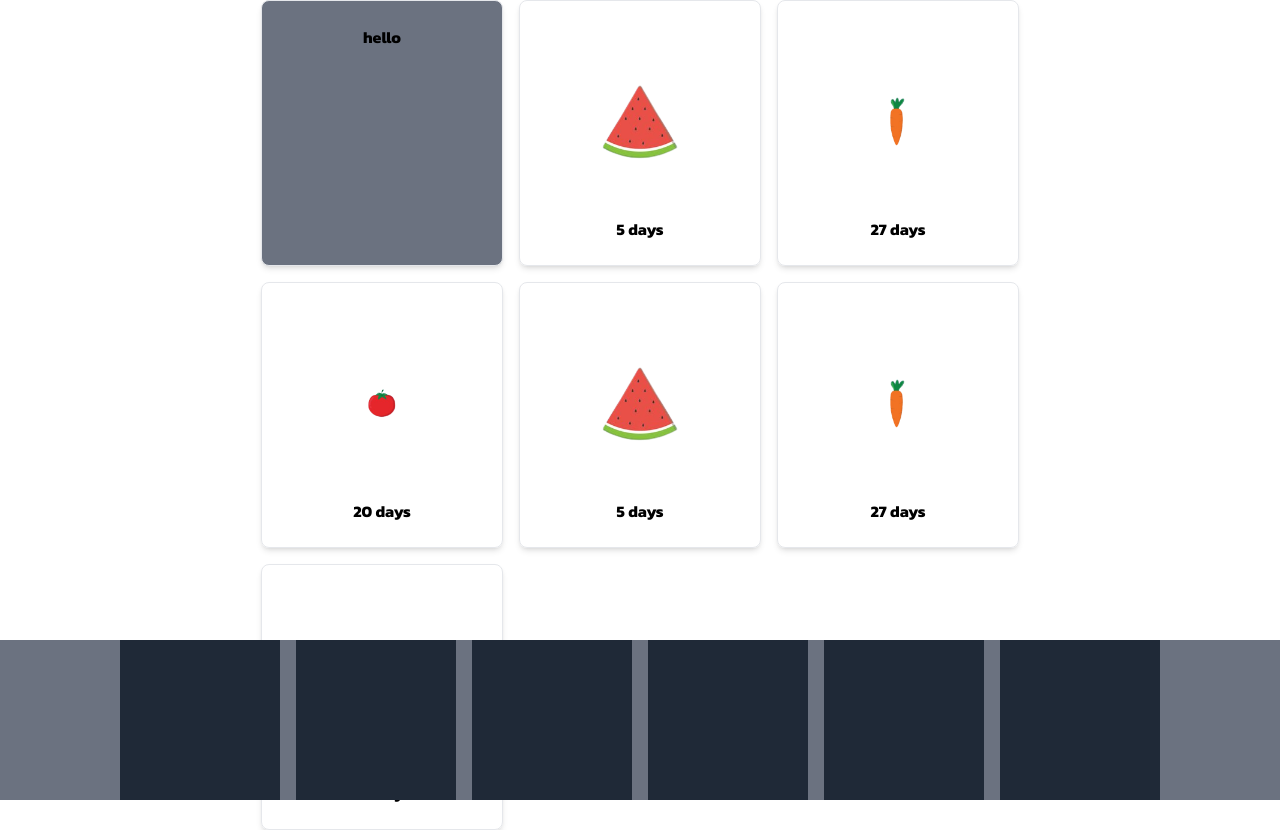
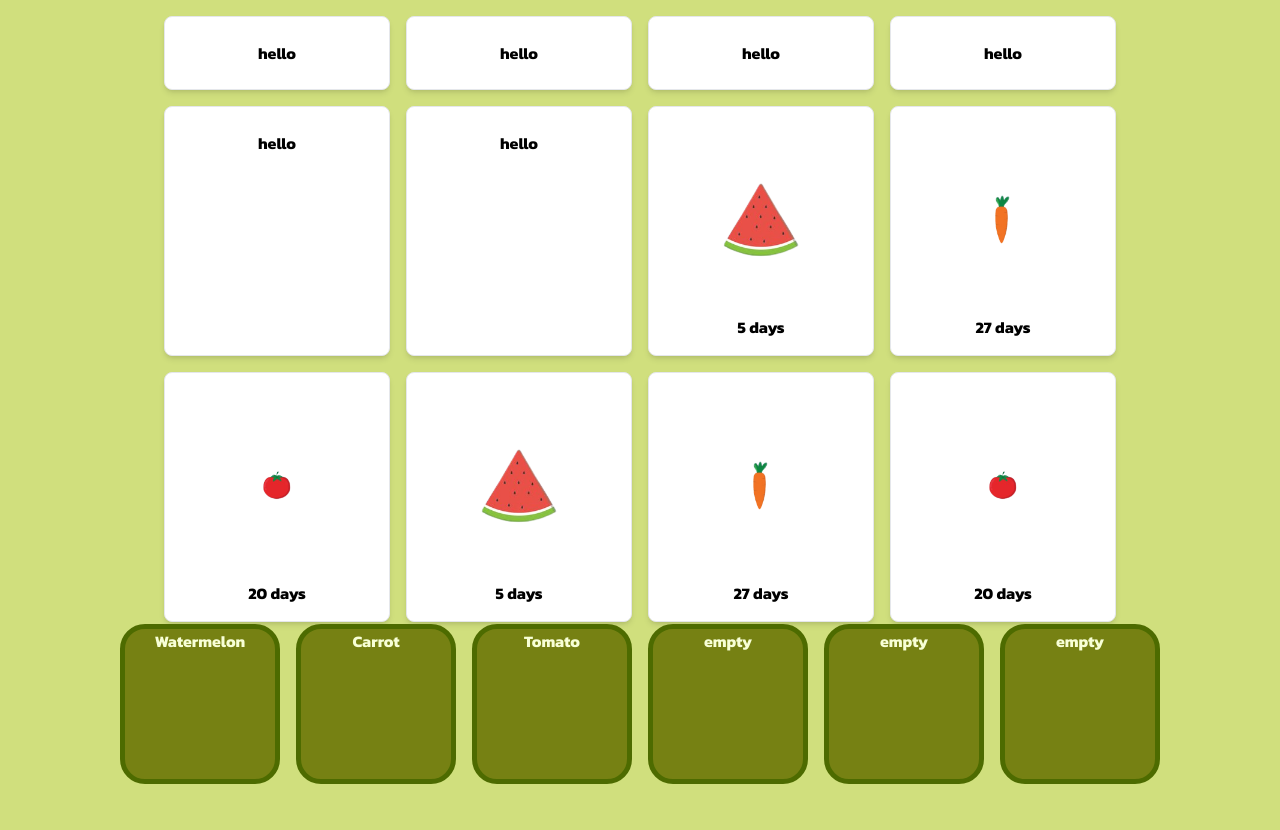
Before and after one commit to Yazeed-Idris/react-farm, a React (Create React App) app: page / in a window 1280 px wide. Built offline with nearby package versions, Linux system fonts and the light colour scheme.

Commit message:
- Colors are so much better now

```diff
--- a/src/App.js
+++ b/src/App.js
@@ -4,6 +4,21 @@ import {Hotbar} from "./components/Hotbar/Hotbar";
 import React from "react";
 
 const plants = [
+    {
+
+    },
+    {
+
+    },
+    {
+
+    },
+    {
+
+    },
+    {
+
+    },
     {
 
     },
@@ -67,10 +82,10 @@ export class App extends React.Component {
 
     render() {
         const crops = this.state.plants.map((plant, index) => {
-            return <div><PlantPot plant={plant} key={index}/></div>
+            return <div className={'col-span-1'}><PlantPot plant={plant} key={index}/></div>
         });
-        return <div className="App flex justify-center items-center">
-            <div className={'grid grid-cols-2 md:grid-cols-3 2xl:grid-cols-4 gap-4 '}>{crops}</div>
+        return <div className="App flex justify-center items-center pb-28 md:pb-36 lg:pb-44 xl:pb-48 pt-4">
+            <div className={'grid grid-cols-2 md:grid-cols-3 lg:grid-cols-4  gap-4 '}>{crops}</div>
            <Hotbar />
         </div>
 
@@ -78,4 +93,6 @@ export class App extends React.Component {
     }
 }
 
+// h-20 w-20 md:h-28 md:w-28 lg:h-36 lg:w-36 xl:h-40 xl:w-40
+
 export default App;
--- a/src/components/Hotbar/Hotbar.js
+++ b/src/components/Hotbar/Hotbar.js
@@ -1,8 +1,29 @@
+import './hotbar.css';
+
 export const Hotbar = (props) => {
+
+    let seeds = [
+        {
+            name: 'Watermelon',
+            timeRemaining: 23,
+            timeToGrow: 23,
+        },
+        {
+            name: 'Carrot',
+            timeRemaining: 32,
+            timeToGrow: 32,
+        },
+        {
+            name: 'Tomato',
+            timeRemaining: 25,
+            timeToGrow: 25,
+        }
+    ]
+
    return (
-         <div className='flex justify-center items-center fixed bottom-0 z-50 h-1/5 w-full space-x-4 bg-gray-500 flex-wrap'>
+         <div className='flex justify-center items-center fixed bottom-0 z-50 w-full flex-wrap gap-4 pb-4'>
              {[1,2,3,4,5,6].map((item, index) => {
-                return <div className={'block h-20 w-20 md:h-28 md:w-28 lg:h-36 lg:w-36 xl:h-40 xl:w-40 bg-gray-800'}></div>
+                return <div className={'block h-20 w-20 md:h-28 md:w-28 lg:h-36 lg:w-36 xl:h-40 xl:w-40 bg-grass-200 border-grass-300 text-grass'}>{seeds[index]? <p>{seeds[index].name}</p> : <p>empty</p>}</div>
              })}
 
 
--- /dev/null
+++ b/src/components/Hotbar/hotbar.css
@@ -0,0 +1,16 @@
+.bg-grass-100 {
+    background-color: #d0df7d;
+}
+
+.bg-grass-200 {
+    background-color: #768113;
+}
+
+.border-grass-300 {
+    border-radius: 25px;
+    border: #4d6b00 solid 5px;
+}
+
+.text-grass {
+    color: #f8ffd6;
+}
--- a/src/components/Plant/PlantPot.js
+++ b/src/components/Plant/PlantPot.js
@@ -7,10 +7,10 @@ export class PlantPot extends React.Component {
         const { plant } = this.props;
         return (
             plant.name?
-            <div className='block p-6 rounded-lg border border-gray-200  shadow-md flex-col justify-center items-center'>
+            <div className='block p-4 bg-white rounded-lg border border-gray-200  shadow-md flex-col justify-center items-center'>
                 <div className={'flex justify-center items-center'}><PlantImage plant={plant}/></div>
                 {plant.timeRemaining ? <p>{plant.timeRemaining} days</p> : <p>Grown!</p>}
-            </div> : <div className={'block p-6 rounded-lg border border-gray-200 h-full shadow-md flex-col justify-center items-center bg-gray-500'}>hello</div>
+            </div> : <div className={'block p-6 rounded-lg border border-gray-200 h-full shadow-md flex-col justify-center items-center bg-white'}>hello</div>
         );
     }
 }
--- a/src/index.css
+++ b/src/index.css
@@ -9,6 +9,7 @@ body {
     sans-serif;
   -webkit-font-smoothing: antialiased;
   -moz-osx-font-smoothing: grayscale;
+    background-color: #d0df7d;
 }
 
 code {
```
